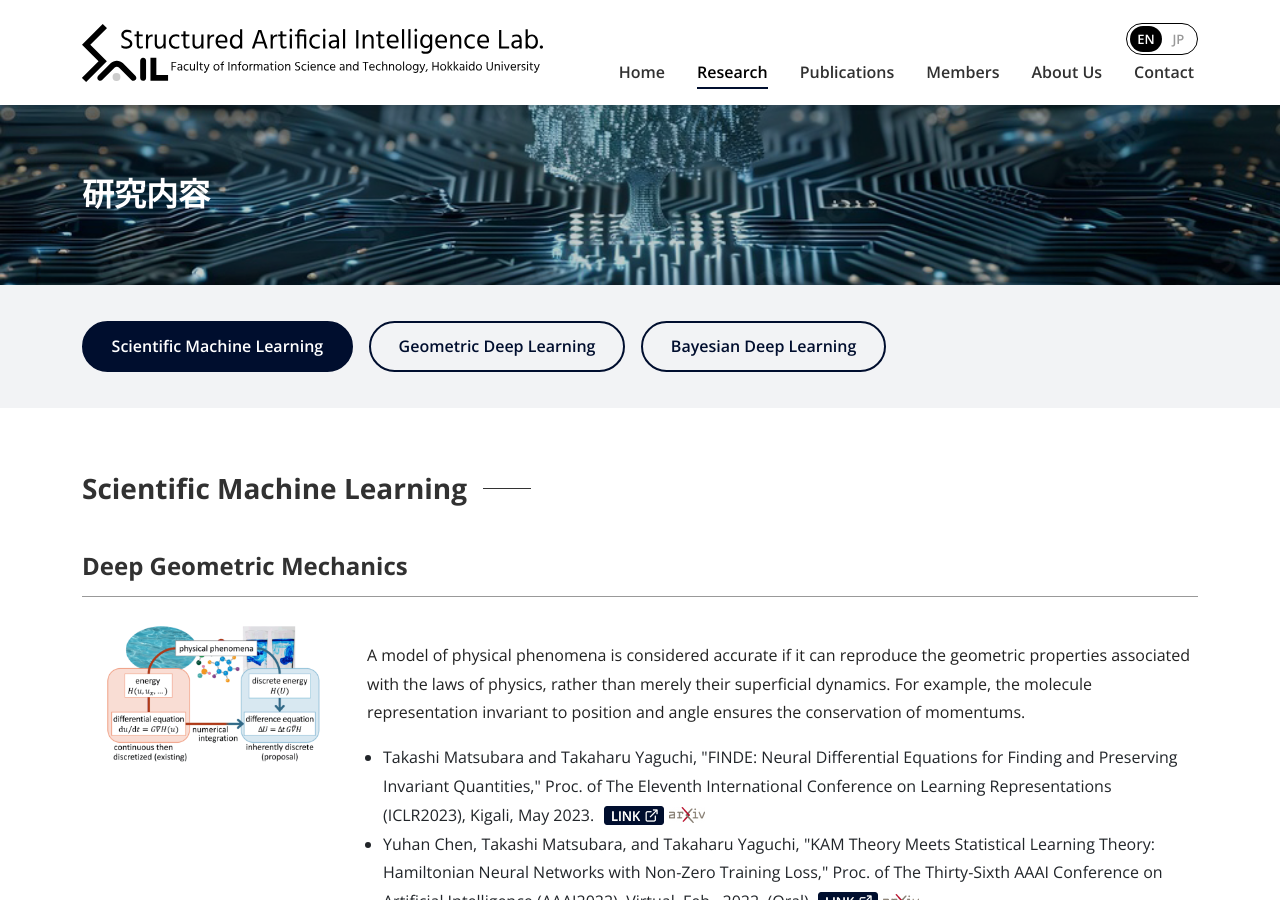
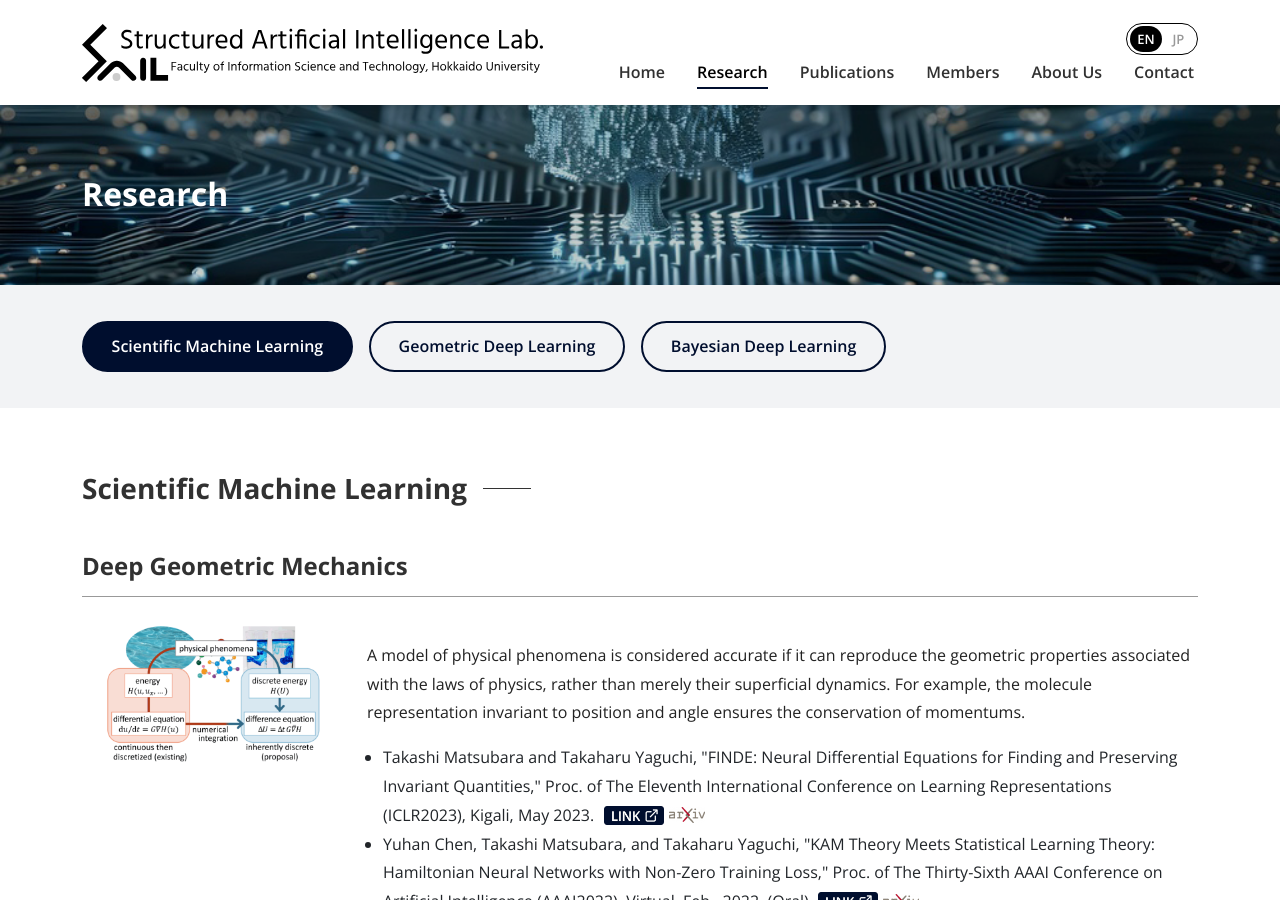
Before and after one commit to exsight-nabetoshi/exsight-nabetoshi.github.io, a Jekyll site: the page built from en/research/scientific-machine-learning.html, in a window 1280 px wide and 900 px high. Built offline with Jekyll 4.4.1, drawn with Linux system fonts in a browser that asks for light colours; nearby versions of some CDN libraries.

```diff
--- a/en/research/bayesian-deep-learning.html
+++ b/en/research/bayesian-deep-learning.html
@@ -1,7 +1,7 @@
 ---
 layout: en/page
-title: ベイズ深層学習 | 研究内容
-header_title: 研究内容
+title: Bayesian Deep Learning | Research
+header_title: Research
 lang: en
 ja_url: /research/bayesian-deep-learning.html
 ---
--- a/en/research/geometric-deep-learning.html
+++ b/en/research/geometric-deep-learning.html
@@ -1,7 +1,7 @@
 ---
 layout: en/page
-title: 幾何学的深層学習 | 研究内容
-header_title: 研究内容
+title: Geometric Deep Learning | Research
+header_title: Research
 lang: en
 ja_url: /research/geometric-deep-learning.html
 ---
--- a/en/research/scientific-machine-learning.html
+++ b/en/research/scientific-machine-learning.html
@@ -1,7 +1,7 @@
 ---
 layout: en/page
-title: AI for Science | 研究内容
-header_title: 研究内容
+title: Scientific Machine Learning | Research
+header_title: Research
 lang: en
 ja_url: /research/ai-for-science.html
 ---
```
